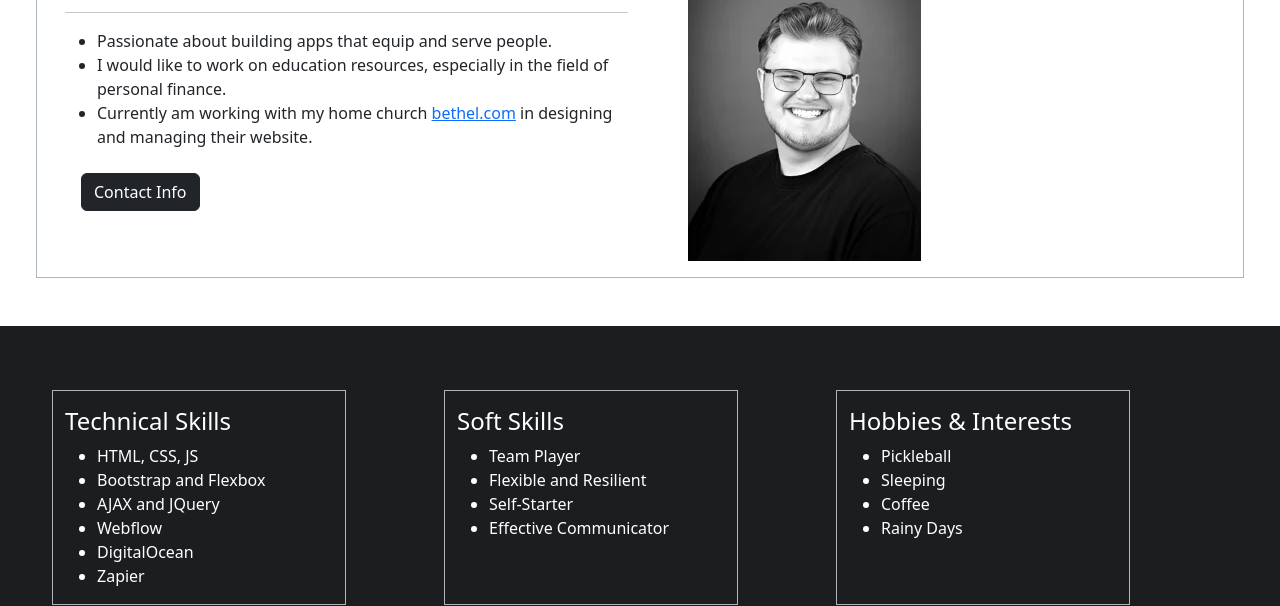
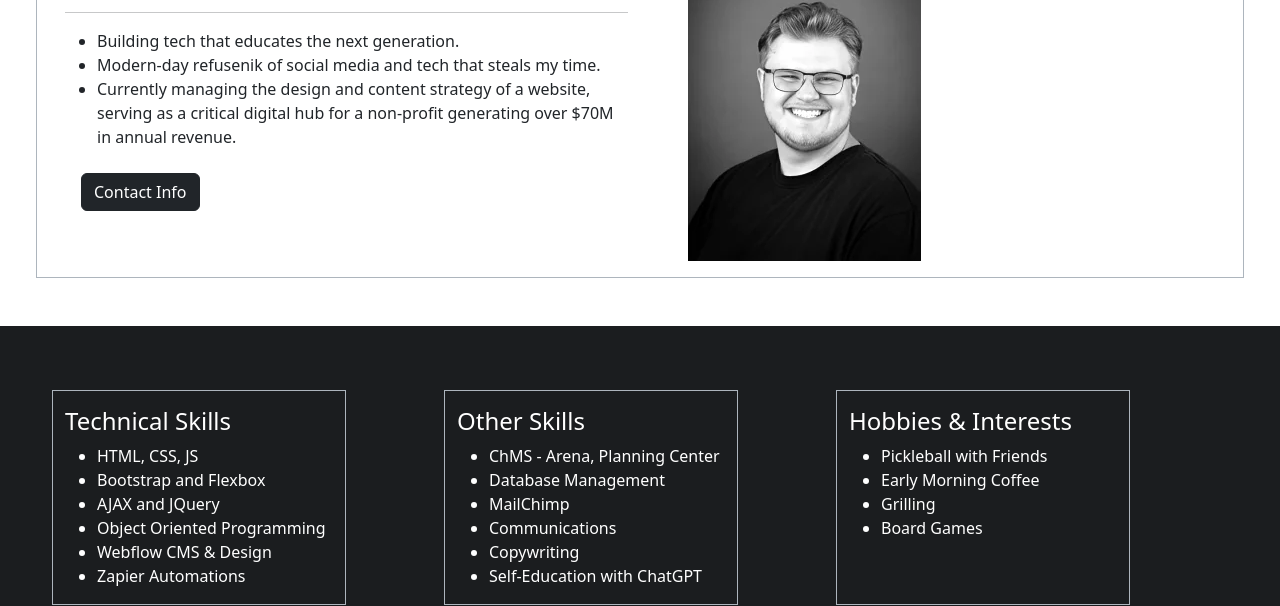
Before and after one commit to nathanjohnbowden/resume, a plain HTML site: page index.html in a window 1280 px wide. Shown: the part 210-816 px from the top of the page. Drawn offline with nearby package versions, Linux system fonts and the light colour scheme.

Commit message:
Update index.html

```diff
--- a/index.html
+++ b/index.html
@@ -64,10 +64,9 @@
                 <p id="title" class="h6"><span>F</span><span>r</span><span>o</span><span>n</span><span>t</span><span> E</span><span>n</span><span>d</span><span> D</span><span>e</span><span>v</span><span>e</span><span>l</span><span>o</span><span>p</span><span>e</span><span>r</span></p>
                 <hr>
                 <ul>
-                    <li>Passionate about building apps that equip and serve people.</li>
-                    <li>I would like to work on education resources, especially in the field of personal finance.</li>
-                    <li>Currently am working with my home church <a href="https://www.bethel.com/"
-                            target="_blank">bethel.com</a> in designing and managing their website.</li>
+                    <li>Building tech that educates the next generation.</li>
+                    <li>Modern-day refusenik of social media and tech that steals my time.</li>
+                    <li>Currently managing the design and content strategy of a website, serving as a critical digital hub for a non-profit generating over $70M in annual revenue.</li>
                 </ul>
 
               <a href="contact.html"><button type="button" class="btn btn-dark mt-2 mb-4 mx-3">Contact Info</button></a>
@@ -89,9 +88,9 @@
                     <li>HTML, CSS, JS</li>
                     <li>Bootstrap and Flexbox</li>
                     <li>AJAX and JQuery</li>
-                    <li>Webflow</li>
-                    <li>DigitalOcean</li>
-                    <li>Zapier</li>
+                    <li>Object Oriented Programming</li>
+                    <li>Webflow CMS & Design</li>
+                    <li>Zapier Automations</li>
                 </ul>
             </div>
             <div class="col-12 col-sm-1">
@@ -99,12 +98,14 @@
             </div>
             <div id="skills" class="col-12 col-sm-12 col-md-3 border border-dark-subtle"
                 style="overflow-wrap: break-word;">
-                <p class="h4 pt-3">Soft Skills</p>
+                <p class="h4 pt-3">Other Skills</p>
                 <ul>
-                    <li>Team Player</li>
-                    <li>Flexible and Resilient</li>
-                    <li>Self-Starter</li>
-                    <li>Effective Communicator</li>
+                    <li>ChMS - Arena, Planning Center</li>
+                    <li>Database Management</li>
+                    <li>MailChimp</li>
+                    <li>Communications</li>
+                    <li>Copywriting</li>
+                    <li>Self-Education with ChatGPT</li>
                 </ul>
             </div>
             <div class="col-12 col-sm-1">
@@ -114,10 +115,10 @@
                 style="overflow-wrap: break-word;">
                 <p class="h4 pt-3">Hobbies & Interests</p>
                 <ul>
-                    <li>Pickleball</li>
-                    <li>Sleeping</li>
-                    <li>Coffee</li>
-                    <li>Rainy Days</li>
+                    <li>Pickleball with Friends</li>
+                    <li>Early Morning Coffee</li>
+                    <li>Grilling</li>
+                    <li>Board Games</li>
                 </ul>
             </div>
         </div>
```
